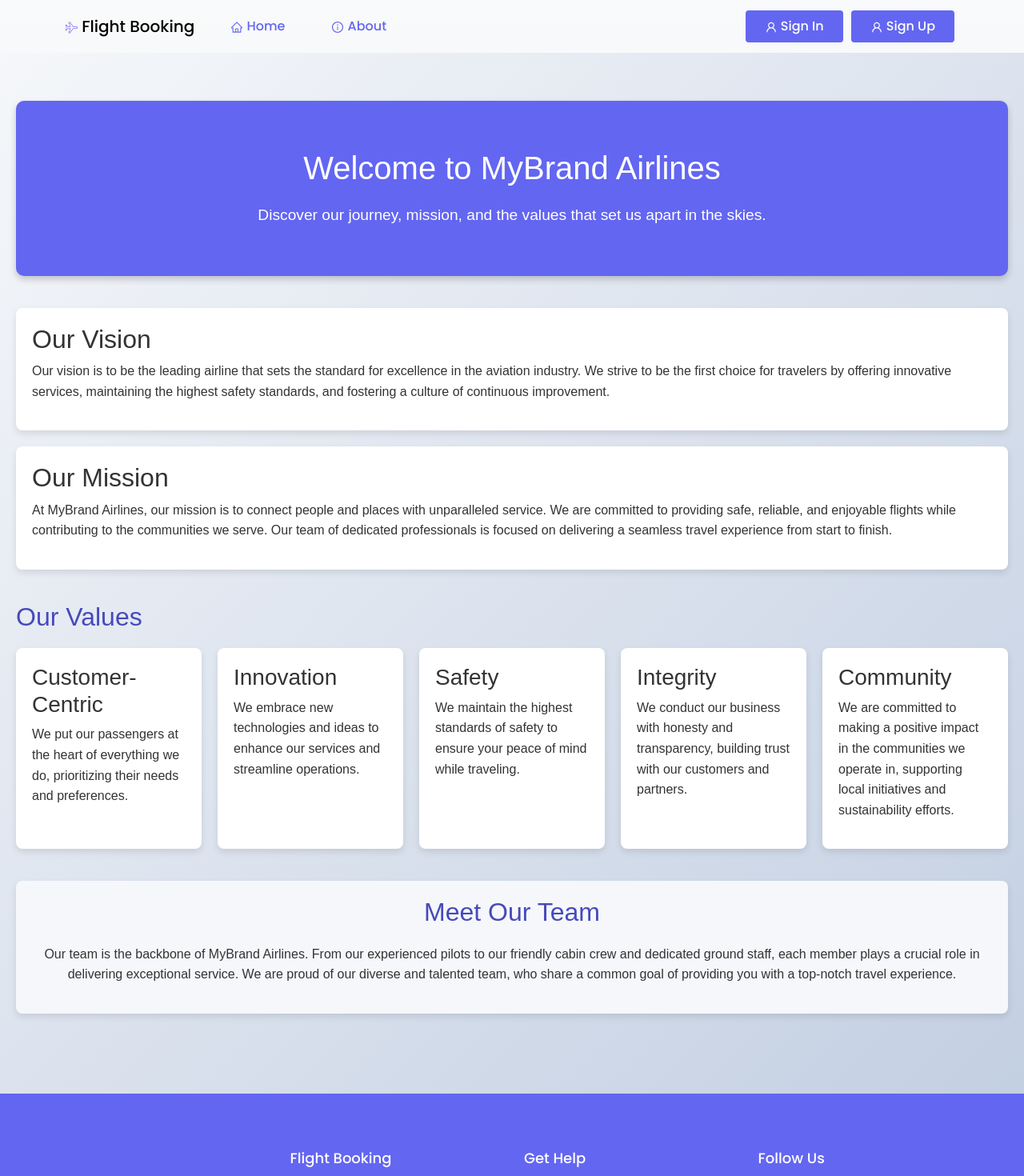
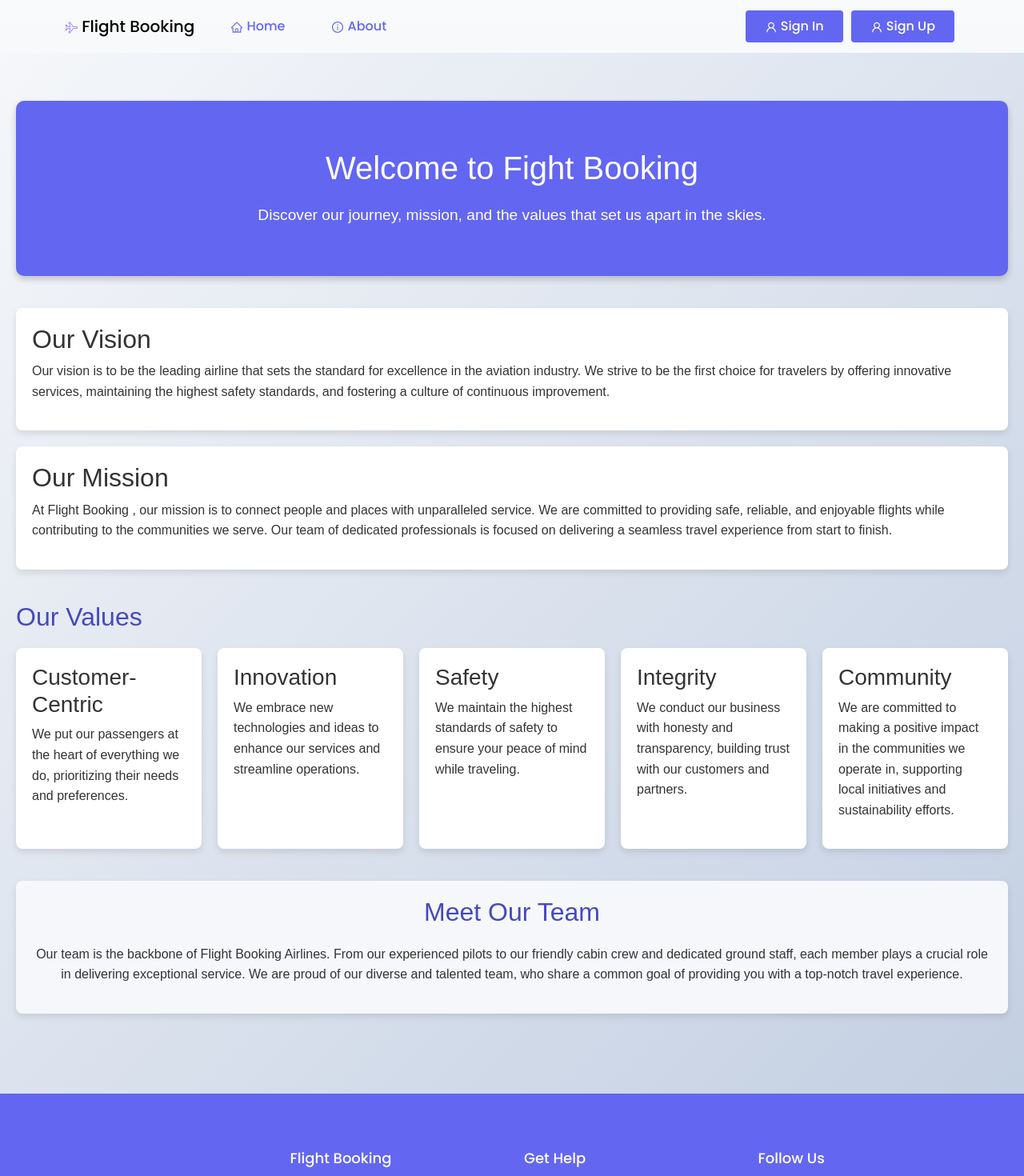
Before and after one commit to HaroonAlnhdi/Flight-Booking-Application-Frontend, a React app: page /aboutus in a window 1280 px wide. Shown: the top 1470 px of the page at 80% size. Built offline with nearby package versions, Linux system fonts and the light colour scheme; no server answers; the HTML template or start-up script is replaced by a standard one.

Commit message:
create condition if tikect empty show user message.

```diff
--- a/src/components/AboutUs/AboutUs.jsx
+++ b/src/components/AboutUs/AboutUs.jsx
@@ -6,7 +6,7 @@ const AboutUs = () => {
     <div className="about-us">
       <section className="hero-section">
         <div className="hero-content">
-          <h1>Welcome to MyBrand Airlines</h1>
+          <h1>Welcome to Fight Booking </h1>
           <p>
             Discover our journey, mission, and the values that set us apart in
             the skies.
@@ -28,7 +28,7 @@ const AboutUs = () => {
         <div className="info-card fade-in">
           <h2>Our Mission</h2>
           <p>
-            At MyBrand Airlines, our mission is to connect people and places
+            At Flight Booking , our mission is to connect people and places
             with unparalleled service. We are committed to providing safe,
             reliable, and enjoyable flights while contributing to the
             communities we serve. Our team of dedicated professionals is focused
@@ -69,7 +69,7 @@ const AboutUs = () => {
       <section className="meet-team info-card">
         <h2 className="section-title">Meet Our Team</h2>
         <p>
-          Our team is the backbone of MyBrand Airlines. From our experienced
+          Our team is the backbone of Flight Booking  Airlines. From our experienced
           pilots to our friendly cabin crew and dedicated ground staff, each
           member plays a crucial role in delivering exceptional service. We are
           proud of our diverse and talented team, who share a common goal of
--- a/src/components/TicketsComponent/Tickets.jsx
+++ b/src/components/TicketsComponent/Tickets.jsx
@@ -48,8 +48,10 @@ const Tickets = () => {
   return (
     <section className="container booking-info">
   <h1>Tickets</h1>
-      <p></p>
 
+  {userData.bookings.length === 0 ? (
+    <p>No tickets available. Please book a trip.</p>
+  ) : (
     <div className="booking-column">
       {userData.bookings.map((booking) => {
         const depDateTime = new Date(booking.depTripDate);
@@ -70,13 +72,11 @@ const Tickets = () => {
               <small>{booking.trip.dep_airport}</small>
               <h3>
                 <span className="displayinfo">
-                    {" "}
-                    {booking.trip.dep_airport}{" "}
+                  {booking.trip.dep_airport}
                 </span>{" "}
                 to{" "}
                 <span className="displayinfo">
-                    {" "}
-                    {booking.trip.arr_airport}{" "}
+                  {booking.trip.arr_airport}
                 </span>
               </h3>
               <div className="even-date">
@@ -141,7 +141,9 @@ const Tickets = () => {
         );
       })}
     </div>
+  )}
 </section>
+
   );
 };
 
```
Also changed, not shown: src/components/TicketsComponent/Tickets.css (line endings or trailing spaces). Lines whose indentation alone changed are shown as unchanged.
